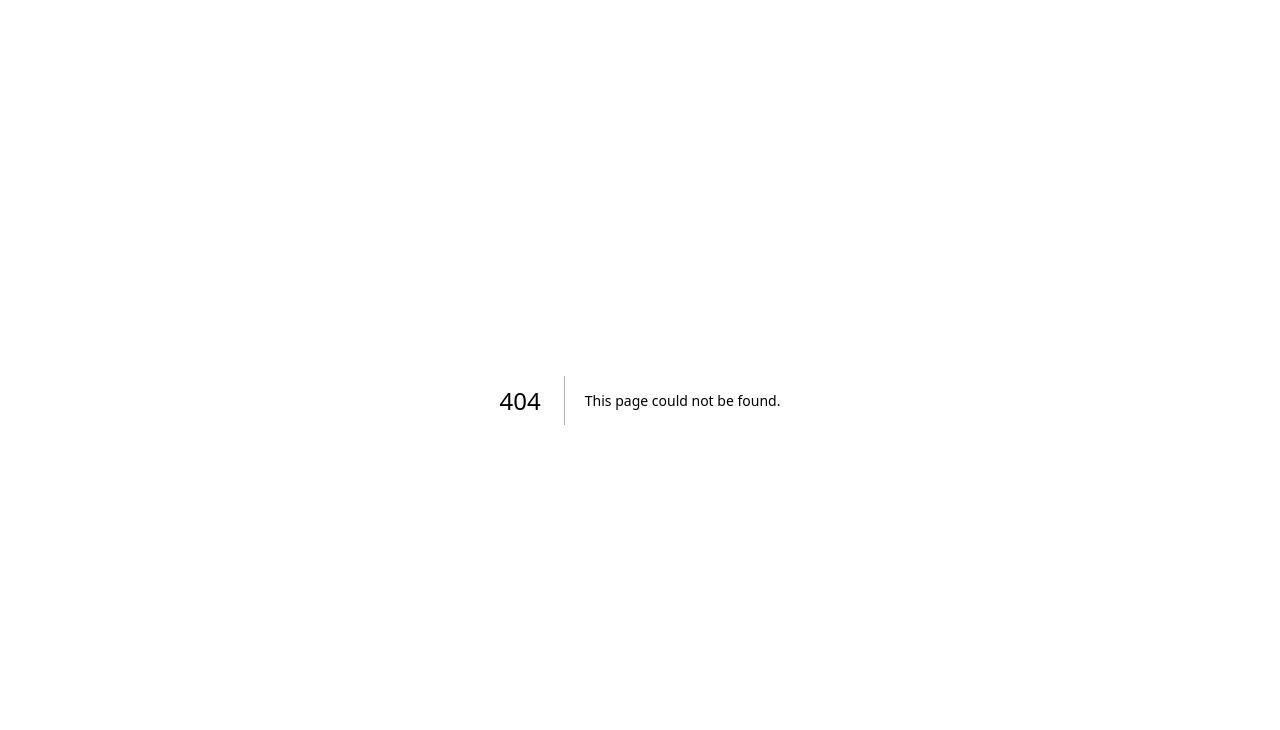
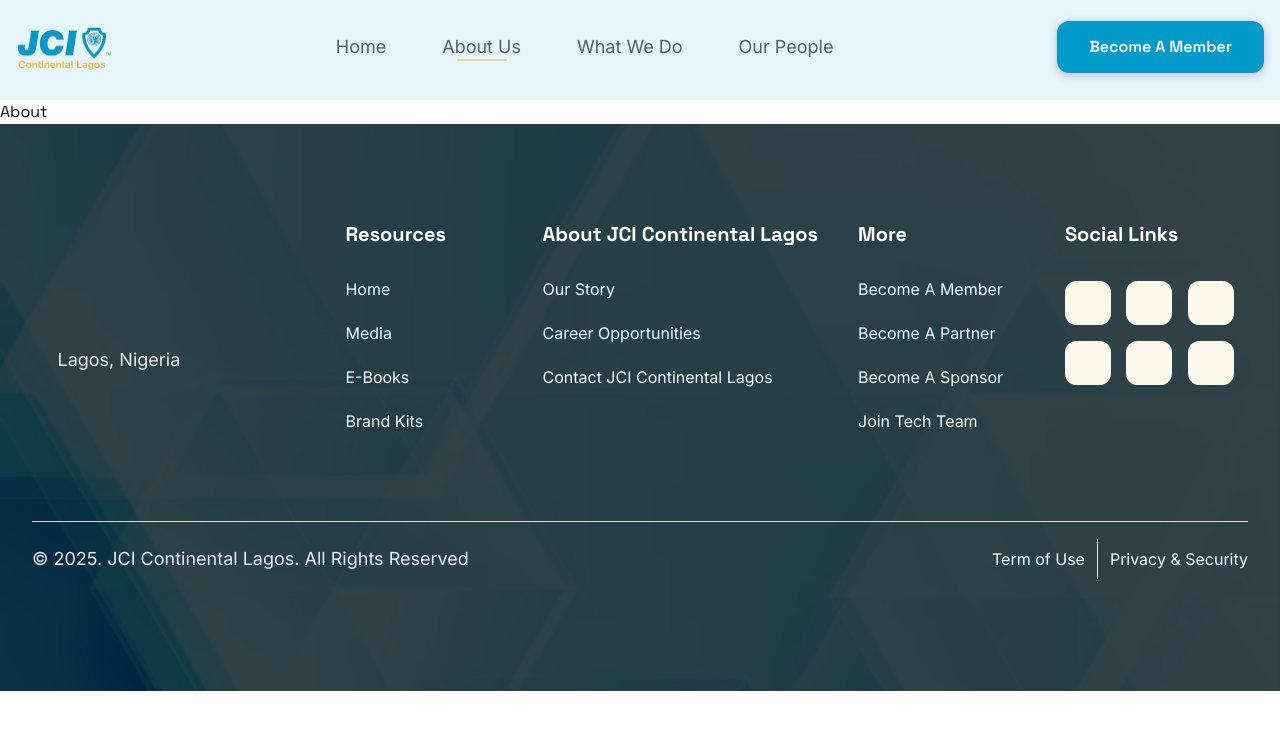
Before and after one commit to jcicontinentallagosdev-ctrl/jci-continental-web-2026, a Next.js app: page /about in a window 1280 px wide. Before the commit this address had no page. Shown: the top 730 px of the page. Built offline with nearby package versions, Linux system fonts and the light colour scheme; some icons are missing.

Commit message:
Start about us page

```diff
--- /dev/null
+++ b/src/app/(web)/about/page.tsx
@@ -0,0 +1,7 @@
+import React from 'react';
+
+const About = () => {
+  return <div>About</div>;
+};
+
+export default About;
--- a/src/components/shared/navbar.tsx
+++ b/src/components/shared/navbar.tsx
@@ -51,6 +51,11 @@
     window.addEventListener('scroll', handleScroll);
     return () => window.removeEventListener('scroll', handleScroll);
   }, []);
+
+  // Close mobile menu when path changes
+  useEffect(() => {
+    setIsMobileMenuOpen(false);
+  }, [pathname]);
 
   // shadow-[0px_2px_15px_0px_#0000001A]
 
```
